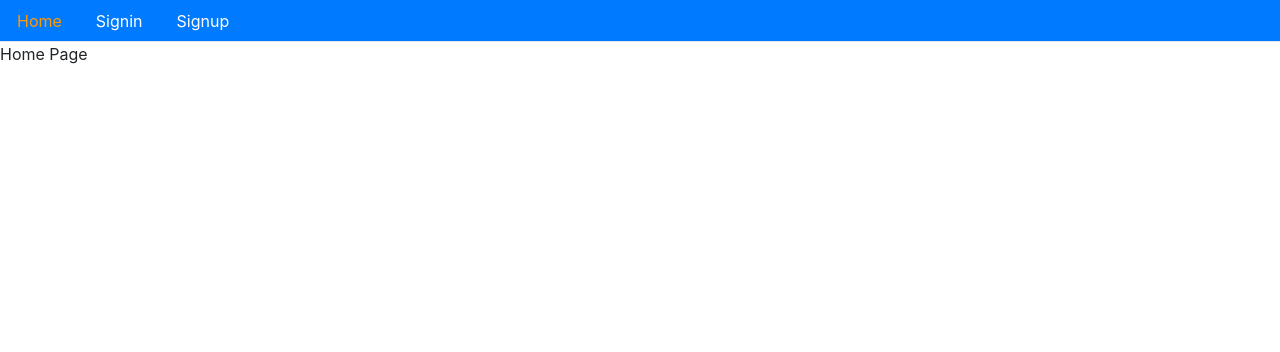
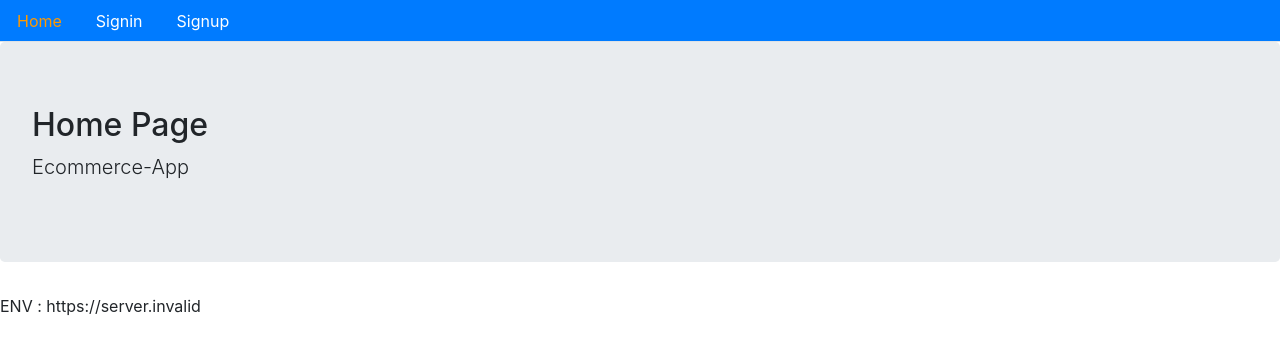
Before and after one commit to Miroj-chamling/Ecommerce, a React (Create React App) app in the folder ecommerce-front/: page / in a window 1280 px wide. Shown: the top 352 px of the page. Built offline with nearby package versions, Linux system fonts and the light colour scheme; no server answers.

Commit message:
added-layout

```diff
--- a/ecommerce-front/src/Core/Home.js
+++ b/ecommerce-front/src/Core/Home.js
@@ -1,5 +1,10 @@
 import React from "react";
+import Layout from "./Layout.js";
 
-const Home = () => <>Home Page</>;
+const Home = () => (
+  <Layout title="Home Page" description="Ecommerce-App">
+    ENV : {process.env.REACT_APP_API_URL}
+  </Layout>
+);
 
 export default Home;
--- /dev/null
+++ b/ecommerce-front/src/Core/Layout.js
@@ -0,0 +1,20 @@
+import React from "react";
+import Menu from "./Menu";
+
+const Layout = ({
+  title = "Title",
+  description = "Descritpion",
+  className,
+  children,
+}) => (
+  <div>
+    <Menu />
+    <div className="jumbotron">
+      <h2>{title}</h2>
+      <p className="lead">{description}</p>
+    </div>
+    <div className={className}>{children}</div>
+  </div>
+);
+
+export default Layout;
--- a/ecommerce-front/src/Route.js
+++ b/ecommerce-front/src/Route.js
@@ -3,12 +3,10 @@ import { BrowserRouter, Switch, Route, withRouter } from "react-router-dom";
 import Signin from "./user/Signin";
 import Signup from "./user/Signup";
 import Home from "./Core/Home";
-import Menu from "./Core/Menu";
 
 const Routes = () => {
   return (
     <BrowserRouter>
-      <Menu />
       <Switch>
         <Route exact path="/" component={withRouter(Home)} />
         <Route exact path="/signin" component={withRouter(Signin)} />
--- /dev/null
+++ b/ecommerce-front/src/config.js
@@ -0,0 +1 @@
+export const API = process.env.REACT_APP_API_URL;
--- a/ecommerce-front/src/user/Signin.js
+++ b/ecommerce-front/src/user/Signin.js
@@ -1,5 +1,10 @@
 import React from "react";
+import Layout from "../Core/Layout";
 
-const Signin = () => <div>Sign in</div>;
+const Signin = () => (
+  <Layout title="Sign in" description="Signin to Ecommerce-App">
+    ENV : {process.env.REACT_APP_API_URL}
+  </Layout>
+);
 
 export default Signin;
--- a/ecommerce-front/src/user/Signup.js
+++ b/ecommerce-front/src/user/Signup.js
@@ -1,5 +1,11 @@
 import React from "react";
+import Layout from "../Core/Layout";
+import { API } from "../config";
 
-const Signup = () => <div>Sign up</div>;
+const Signup = () => (
+  <Layout title="Signup" description="Signup to Ecommerce-App">
+    FUCK API {API}
+  </Layout>
+);
 
 export default Signup;
```
Also changed, not shown: 1 other file (tests, documents, lock files or other folders).
